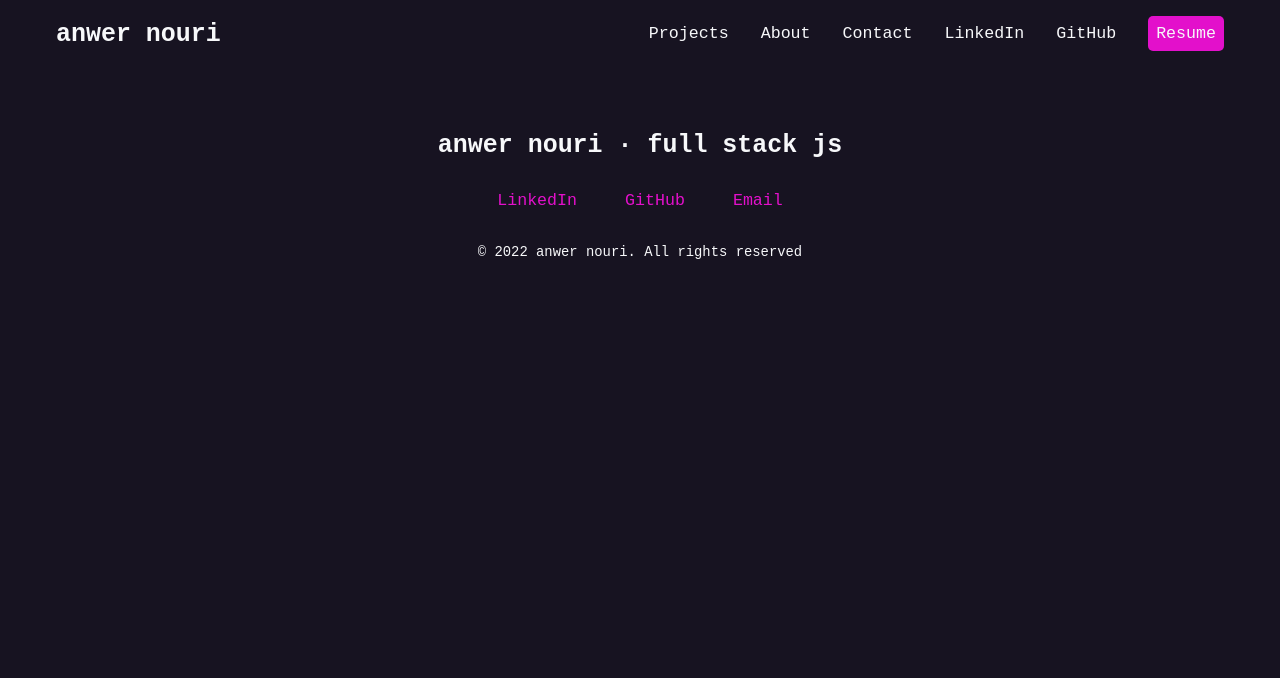
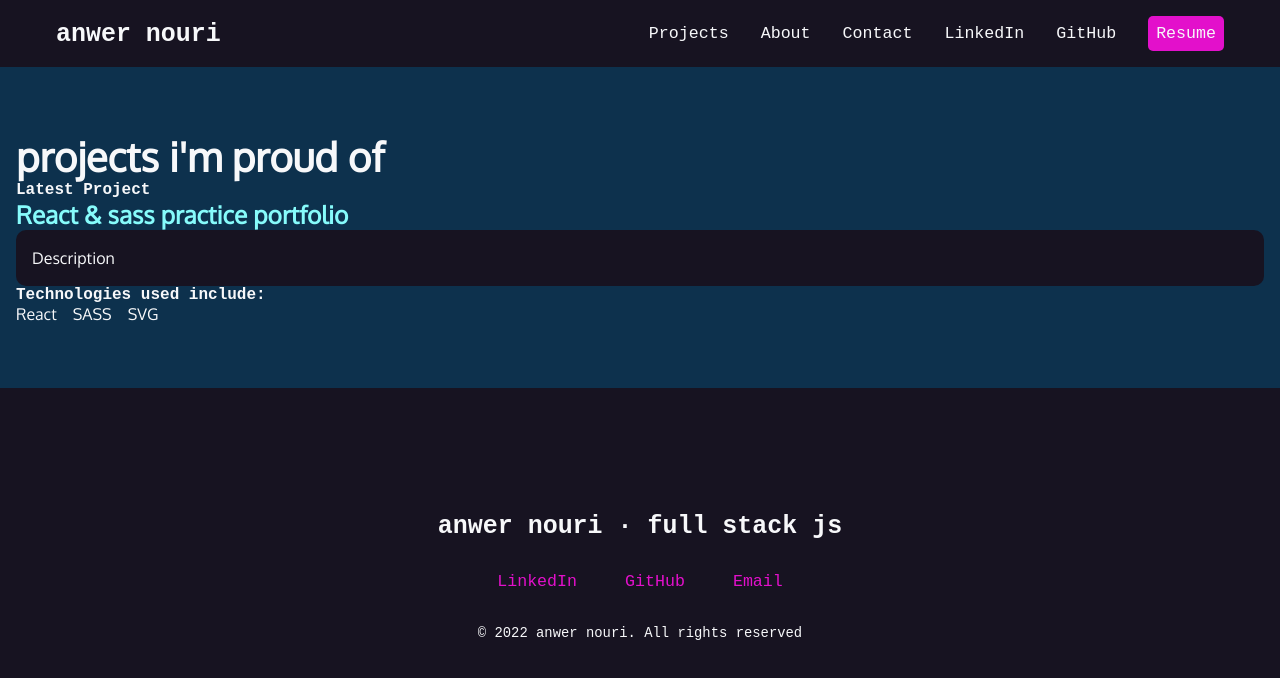
Before and after one commit to anwer25/htmlPortflioSASSPractice, a React (Create React App) app in the folder app/: page /projects in a window 1280 px wide. Shown: the top 678 px of the page. Built offline with nearby package versions, Linux system fonts and the light colour scheme.

Commit message:
style project section

```diff
--- a/app/src/assets/styles/sass/_layout.sass
+++ b/app/src/assets/styles/sass/_layout.sass
@@ -10,6 +10,27 @@
 
 .section-plum
 	background-color: var.$plum
+
+.section-dkblue
+	background-color: var.$dkblue
+
+#projects
+	padding: 4rem 1rem
+	margin-bottom: calc(  2.5rem * 1.5  )
+	& h4
+		margin: 0
+	& ul
+		padding: 0
+		margin: 0
+		display: flex
+		flex-flow: row wrap
+		justify-content: flex-start
+		gap: 1rem
+	& .blackbox
+		background-color: var.$black
+		padding: 1rem
+		border-radius: 10px
+		color: var.$white
 
 nav
 	padding: 1rem
--- a/app/src/assets/styles/sass/_prototype.sass
+++ b/app/src/assets/styles/sass/_prototype.sass
@@ -35,6 +35,26 @@ a
 		color: var.$white
 		@include buttons
 
+#projects
+
+	& h2
+		font-size: 2.5rem
+
+	& h3
+		color: var.$aqua
+
+	& h4
+		font-size: 1rem
+		font-family: var.$mono
+
+	& ul
+		list-style-type: none
+		font-size: 1rem
+
+	& .blackbox
+		font-size: 1rem
+		line-height: 1.5
+
 nav, footer
 	font-family: var.$mono
 	font-size: 80%
--- a/app/src/components/sections/index.ts
+++ b/app/src/components/sections/index.ts
@@ -6,3 +6,4 @@ export {default as Navbar} from './navbar'
 export {default as Intro} from './intro'
 export {default as Contact} from './contact'
 export {default as Footer} from './footer'
+export {default as Project} from './projects'
--- a/app/src/components/sections/navbar/index.tsx
+++ b/app/src/components/sections/navbar/index.tsx
@@ -11,7 +11,7 @@ const NavBar: React.FC = (): JSX.Element => (
 	<nav>
 		<ul>
 			<li>
-				<a href="/home">
+				<a href="/">
 					<h1>anwer nouri</h1>
 				</a>
 			</li>
--- /dev/null
+++ b/app/src/components/sections/projects/index.tsx
@@ -0,0 +1,29 @@
+import React from "react";
+
+/**
+ * @description Project section component
+ * @author anwer nouri
+ * @props null
+ * @returns JSX.Element
+ */
+
+const Project: React.FC = (): JSX.Element => (
+	<div className="section-dkblue">
+		<section id="projects">
+			<h2>projects i&#39;m proud of</h2>
+			<article>
+				<h4>Latest Project</h4>
+				<h3>React & sass practice portfolio</h3>
+				<p className="blackbox">Description</p>
+				<h4>Technologies used include:</h4>
+				<ul>
+					<li>React</li>
+					<li>SASS</li>
+					<li>SVG</li>
+				</ul>
+			</article>
+		</section>
+	</div>
+);
+
+export default Project;
--- a/app/src/pages/projects/index.tsx
+++ b/app/src/pages/projects/index.tsx
@@ -1,5 +1,5 @@
-import React from 'react'
-import { Navbar, Footer } from '../../components'
+import React from "react";
+import { Navbar, Footer, Project } from "../../components";
 
 /**
  * @description Projects home component
@@ -8,11 +8,12 @@ import { Navbar, Footer } from '../../components'
  * @returns JSX.Element
  */
 
-const Projects:React.FC = ():JSX.Element => (
+const Projects: React.FC = (): JSX.Element => (
 	<>
 		<Navbar />
+		<Project />
 		<Footer />
 	</>
-  )
+);
 
-export default Projects
+export default Projects;
```
Also changed, not shown: app/src/pages/route/index.tsx (+8 -0 lines).
